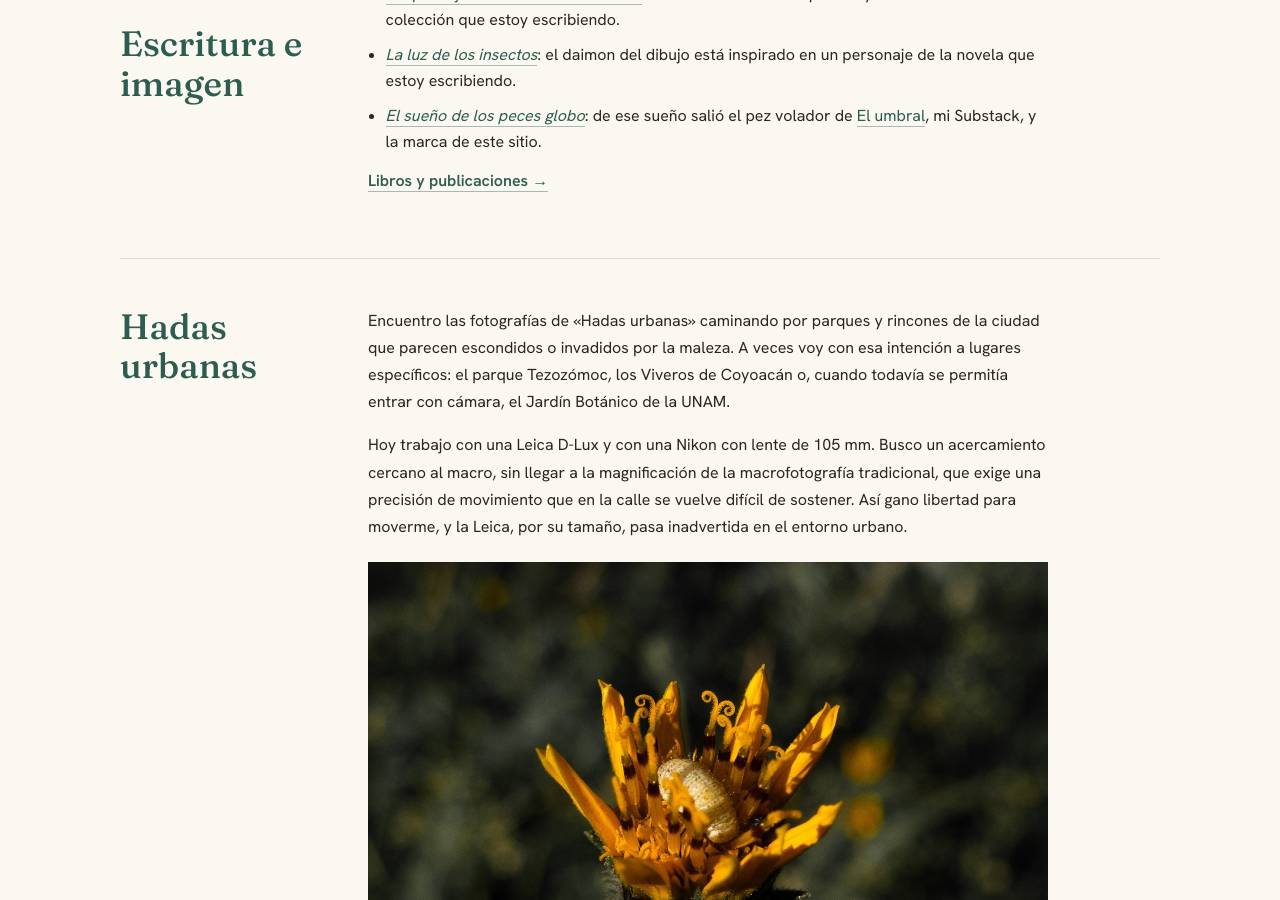
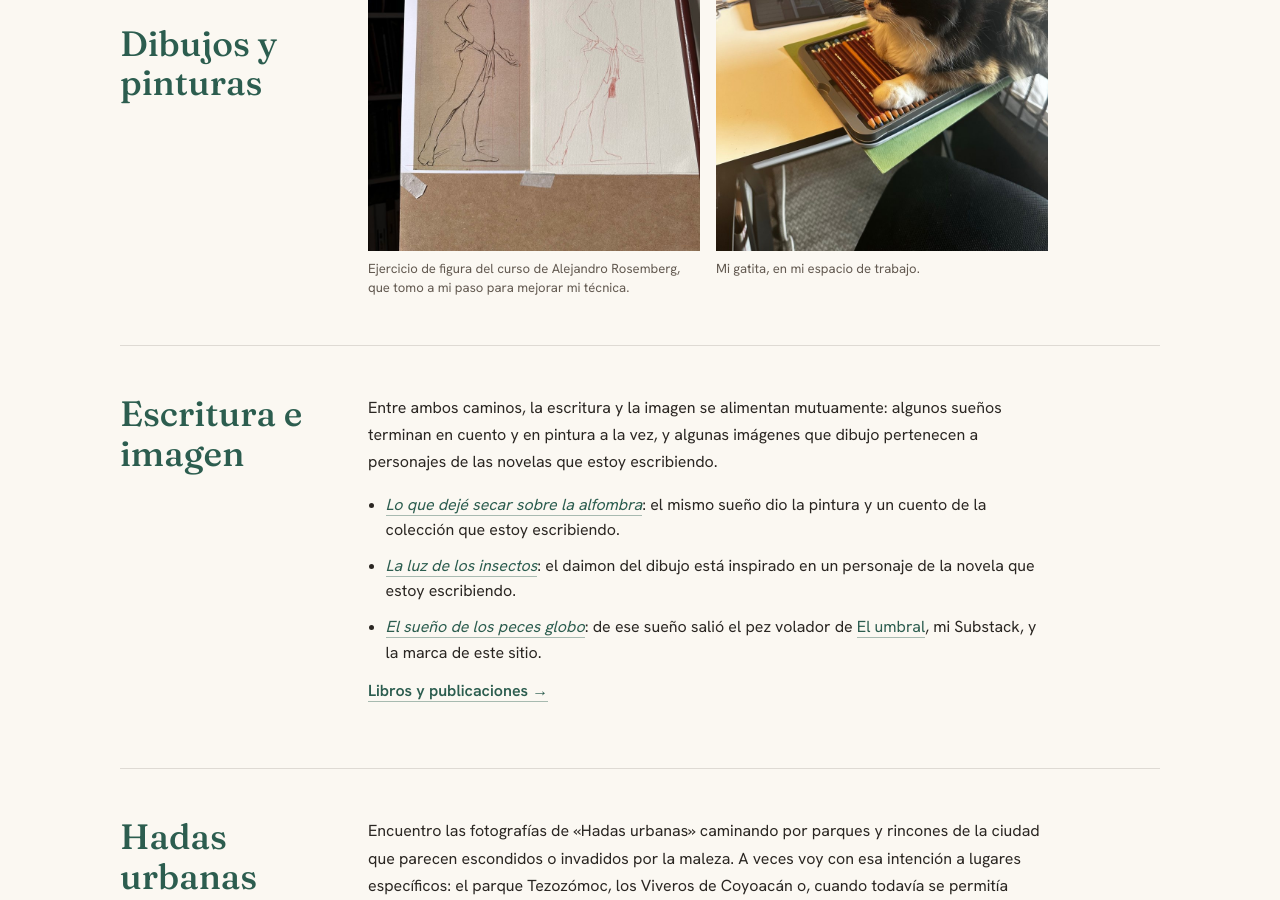
Before and after one commit to LiberPH/libertad-pantoja_site, a Jekyll site: the page built from proceso.html, in a window 1280 px wide and 900 px high, scrolled down 3060 px. Built offline with Jekyll 4.4.1, drawn with Linux system fonts in a browser that asks for light colours.

Commit message:
Proceso: ejercicio de figura (curso de Alejandro Rosemberg) y la gatita en el espacio de trabajo
Co-Authored-By: Claude Opus 5.5 <noreply@anthropic.com>

```diff
--- a/proceso.html
+++ b/proceso.html
@@ -23,6 +23,7 @@ share_image: "/assets/img/compartir/obra.jpg"
     <figure class="proc-fig"><img src="{{ '/assets/img/proceso/encaje-y-lapices.jpg' | relative_url }}" alt="Diario de sueños con cubierta de encaje, junto a lápices y una taza de café." loading="lazy" decoding="async"><figcaption>Mi diario de sueños.</figcaption></figure>
     <div class="proc-par"><figure class="proc-fig"><img src="{{ '/assets/img/proceso/referencia-alfombra.jpg' | relative_url }}" alt="Escena montada en casa y alumbrada con velas: pies descalzos sobre una alfombra, con camarones secos y una cucaracha de plástico." loading="lazy" decoding="async"><figcaption>La escena montada en casa, iluminada con velas. Foto: RV.</figcaption></figure><figure class="proc-fig proc-obra"><img src="{{ '/assets/img/obra/lo-que-deje-secar.jpg' | relative_url }}" alt="Óleo de fondo rojo oscuro: dos pies descalzos sobre una alfombra, una cucaracha trepando por el empeine y cuatro camarones alrededor." loading="lazy" decoding="async"><figcaption>…y la pintura: <em>Lo que dejé secar sobre la alfombra</em>, óleo.</figcaption></figure></div>
     <p>A partir de esas referencias trabajo en grafito, lápiz de color o gis pastel. Actualmente amplío esta práctica hacia el óleo y retomo la tinta china, técnicas que me permiten llevar estas imágenes a otras texturas y escalas.</p>
+    <div class="proc-par"><figure class="proc-fig"><img src="{{ '/assets/img/proceso/estudios-de-figura.jpg' | relative_url }}" alt="Dos dibujos a lápiz de una figura masculina de pie, sujetos a un caballete de madera." loading="lazy" decoding="async"><figcaption>Ejercicio de figura del curso de Alejandro Rosemberg, que tomo a mi paso para mejorar mi técnica.</figcaption></figure><figure class="proc-fig"><img src="{{ '/assets/img/proceso/gato-lapices.jpg' | relative_url }}" alt="Una gatita echada sobre una caja de lápices de color, en el escritorio de trabajo." loading="lazy" decoding="async"><figcaption>Mi gatita, en mi espacio de trabajo.</figcaption></figure></div>
     </div>
   </section>
 
```
